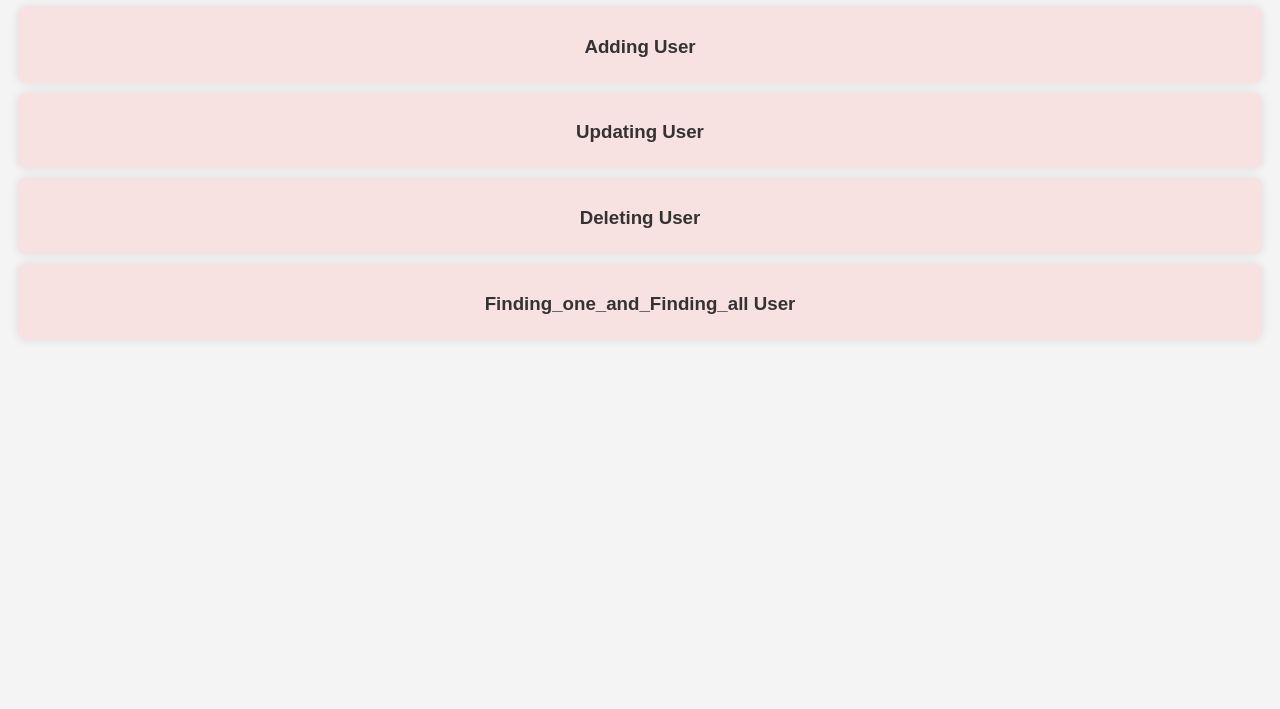
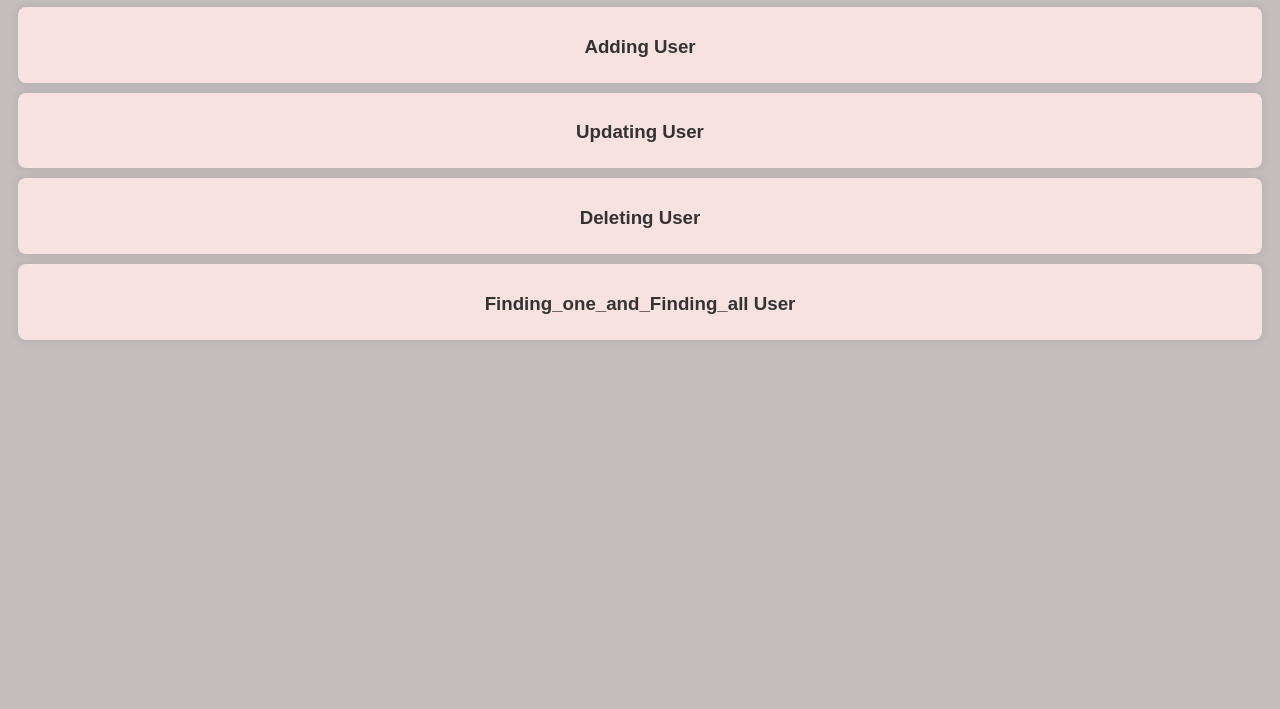
Before and after one commit to weitsung50110/MongoDB_Ajax_RESTfulAPI_membership_system, a website: page public/index.html in a window 1280 px wide. Shown: the part 91-800 px from the top of the page. Drawn offline with nearby package versions, Linux system fonts and the light colour scheme.

Commit message:
modify .css

```diff
--- a/public/styles.css
+++ b/public/styles.css
@@ -4,7 +4,7 @@ body {
   margin: 0;
   padding: 18px;
   font-size: 1em;
-  background-color: #f4f4f4;
+  background-color: #c4bdbd;
 }
 
 h1 {
@@ -126,8 +126,8 @@ div[type="value1"] {
 @media screen and (max-width: 447px) {
   /* 在螢幕寬度小於 447px 時使用以下 CSS 規則 */
     body {
-        font-size: 0.5em;
-        background-color: #fdf07b;
+      font-size: 0.5em;
+      background-color: #fdf07b;
   }
 }
 
--- a/vanilla/public/styles.css
+++ b/vanilla/public/styles.css
@@ -4,7 +4,7 @@ body {
   margin: 0;
   padding: 18px;
   font-size: 1em;
-  background-color: #f4f4f4;
+  background-color: #c4bdbd;
 }
 
 h1 {
@@ -126,8 +126,8 @@ div[type="value1"] {
 @media screen and (max-width: 447px) {
   /* 在螢幕寬度小於 447px 時使用以下 CSS 規則 */
     body {
-        font-size: 0.5em;
-        background-color: #fdf07b;
+      font-size: 0.5em;
+      background-color: #fdf07b;
   }
 }
 
```
